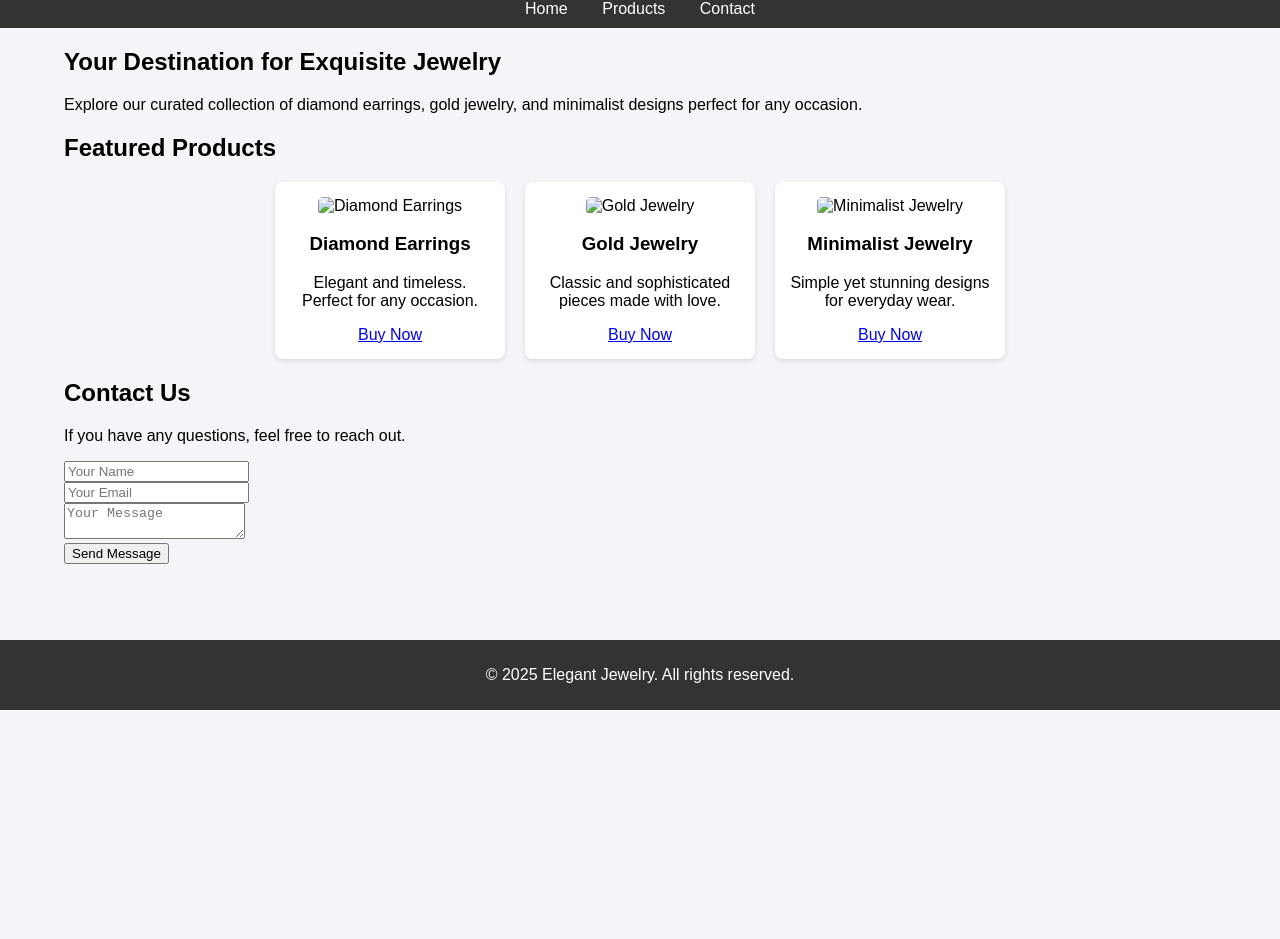
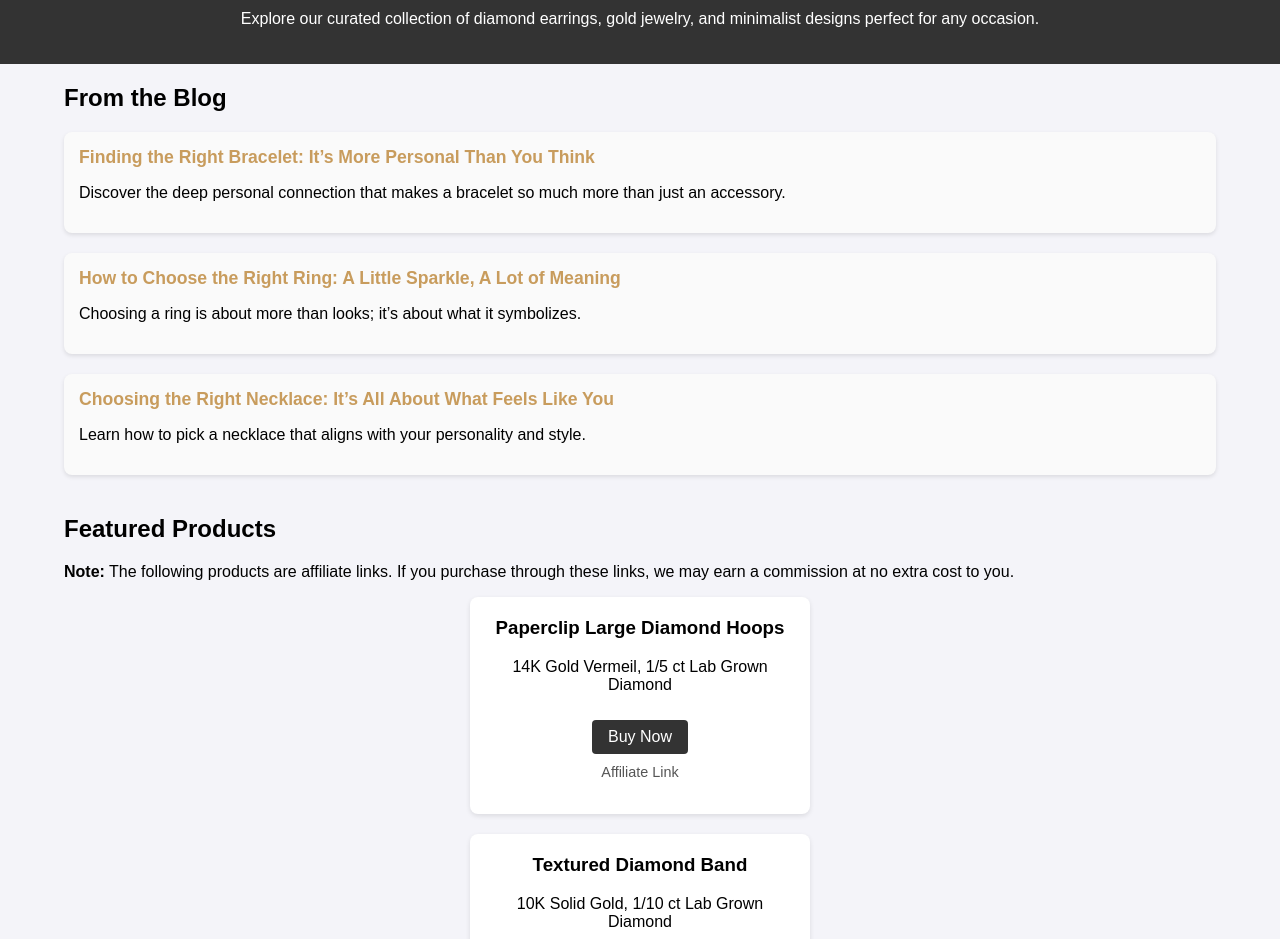
Before and after one commit to KZGems/KZGEMS.github.io, a plain HTML site: page index.html in a window 1280 px wide. Shown: the part 90-1029 px from the top of the page. Before the commit the page ends 800 px from the top, so only its background shows below. Drawn offline with Linux system fonts and the light colour scheme.

Commit message:
Add files via upload

```diff
--- a/index.html
+++ b/index.html
@@ -4,7 +4,7 @@
     <meta charset="UTF-8">
     <meta name="viewport" content="width=device-width, initial-scale=1.0">
     <meta name="description" content="Find Elegant Jewelry - Exclusive Diamond Earrings and Minimalist Designs">
-    <title>Your Jewelry Store</title>
+    <title>Elegant Jewelry</title>
     <style>
         body {
             font-family: Arial, sans-serif;
@@ -15,47 +15,77 @@
         header {
             background-color: #333;
             color: white;
-            padding: 10px 0;
+            padding: 20px 0;
             text-align: center;
-        }
-        nav a {
-            color: white;
-            margin: 0 15px;
-            text-decoration: none;
-        }
-        nav a:hover {
-            text-decoration: underline;
         }
         .container {
             width: 90%;
             margin: 20px auto;
         }
+        section {
+            margin-bottom: 40px;
+        }
         .product {
             display: flex;
-            flex-wrap: wrap;
+            flex-direction: column;
             gap: 20px;
-            justify-content: center;
+            align-items: center;
         }
         .product-card {
             background-color: white;
             box-shadow: 0 2px 5px rgba(0,0,0,0.1);
-            width: 200px;
-            padding: 15px;
+            width: 300px;
+            padding: 20px;
             text-align: center;
             border-radius: 8px;
         }
-        .product-card img {
-            width: 100%;
-            border-radius: 5px;
+        .product-card h3 {
+            margin-top: 0;
+        }
+        .product-card a {
+            display: inline-block;
+            margin-top: 10px;
+            padding: 8px 16px;
+            background-color: #333;
+            color: white;
+            text-decoration: none;
+            border-radius: 4px;
+        }
+        .product-card a:hover {
+            background-color: #555;
+        }
+        #blog ul {
+            list-style: none;
+            padding-left: 0;
+            margin: 0;
+        }
+        #blog li {
+            margin: 20px 0;
+            background-color: #fafafa;
+            padding: 15px;
+            border-radius: 8px;
+            box-shadow: 0 2px 4px rgba(0,0,0,0.1);
+        }
+        #blog a {
+            color: #c89c5d;
+            text-decoration: none;
+            font-weight: bold;
+            font-size: 1.1em;
+        }
+        #blog a:hover {
+            color: #333;
+            text-decoration: underline;
+        }
+        .affiliate-notice {
+            font-size: 0.9em;
+            color: #555;
+            margin-top: 10px;
         }
         footer {
             background-color: #333;
             color: white;
             text-align: center;
             padding: 10px 0;
-            position: fixed;
-            bottom: 0;
-            width: 100%;
         }
     </style>
 </head>
@@ -63,53 +93,64 @@
 
 <header>
     <h1>Welcome to Elegant Jewelry</h1>
-    <nav>
-        <a href="#home">Home</a>
-        <a href="#products">Products</a>
-        <a href="#contact">Contact</a>
-    </nav>
+    <p>Explore our curated collection of diamond earrings, gold jewelry, and minimalist designs perfect for any occasion.</p>
 </header>
 
 <div class="container">
-    <section id="home">
-        <h2>Your Destination for Exquisite Jewelry</h2>
-        <p>Explore our curated collection of diamond earrings, gold jewelry, and minimalist designs perfect for any occasion.</p>
+
+    <section id="blog">
+        <h2>From the Blog</h2>
+        <ul>
+            <li>
+                <a href="https://allhttpwwwjdoqocycomclick10133295415910081.wordpress.com/2025/04/09/finding-the-right-bracelet-its-more-personal-than-you-think/" target="_blank">
+                    Finding the Right Bracelet: It’s More Personal Than You Think
+                </a>
+                <p>Discover the deep personal connection that makes a bracelet so much more than just an accessory.</p>
+            </li>
+            <li>
+                <a href="https://allhttpwwwjdoqocycomclick10133295415910081.wordpress.com/2025/04/19/how-to-choose-the-right-ring-a-little-sparkle-a-lot-of-meaning/" target="_blank">
+                    How to Choose the Right Ring: A Little Sparkle, A Lot of Meaning
+                </a>
+                <p>Choosing a ring is about more than looks; it’s about what it symbolizes.</p>
+            </li>
+            <li>
+                <a href="https://allhttpwwwjdoqocycomclick10133295415910081.wordpress.com/2025/04/19/choosing-the-right-necklace-its-all-about-what-feels-like-you/" target="_blank">
+                    Choosing the Right Necklace: It’s All About What Feels Like You
+                </a>
+                <p>Learn how to pick a necklace that aligns with your personality and style.</p>
+            </li>
+        </ul>
     </section>
 
-    <section id="products">
+    <section>
         <h2>Featured Products</h2>
+        <p><strong>Note:</strong> The following products are affiliate links. If you purchase through these links, we may earn a commission at no extra cost to you.</p>
         <div class="product">
             <div class="product-card">
-                <img src="diamond-earrings.jpg" alt="Diamond Earrings">
-                <h3>Diamond Earrings</h3>
-                <p>Elegant and timeless. Perfect for any occasion.</p>
-                <a href="YOUR_AFFILIATE_LINK" target="_blank">Buy Now</a>
+                <h3>Paperclip Large Diamond Hoops</h3>
+                <p>14K Gold Vermeil, 1/5 ct Lab Grown Diamond</p>
+                <a href="https://www.kqzyfj.com/click-101332954-15910666" target="_blank">Buy Now</a>
+                <p class="affiliate-notice">Affiliate Link</p>
             </div>
             <div class="product-card">
-                <img src="gold-jewelry.jpg" alt="Gold Jewelry">
-                <h3>Gold Jewelry</h3>
-                <p>Classic and sophisticated pieces made with love.</p>
-                <a href="YOUR_AFFILIATE_LINK" target="_blank">Buy Now</a>
+                <h3>Textured Diamond Band</h3>
+                <p>10K Solid Gold, 1/10 ct Lab Grown Diamond</p>
+                <a href="https://www.jdoqocy.com/click-101332954-15910670" target="_blank">Buy Now</a>
+                <p class="affiliate-notice">Affiliate Link</p>
             </div>
             <div class="product-card">
-                <img src="minimalist-jewelry.jpg" alt="Minimalist Jewelry">
-                <h3>Minimalist Jewelry</h3>
-                <p>Simple yet stunning designs for everyday wear.</p>
-                <a href="YOUR_AFFILIATE_LINK" target="_blank">Buy Now</a>
+                <h3>Adjustable Bar Diamond Lariat Necklace</h3>
+                <p>14K Gold Vermeil, 1/10 ct Lab Grown Diamond</p>
+                <a href="https://www.dpbolvw.net/click-101332954-15910664" target="_blank">Buy Now</a>
+                <p class="affiliate-notice">Affiliate Link</p>
             </div>
         </div>
     </section>
 
-    <section id="contact">
-        <h2>Contact Us</h2>
-        <p>If you have any questions, feel free to reach out.</p>
-        <form action="submit_form.php" method="POST">
-            <input type="text" name="name" placeholder="Your Name" required><br>
-            <input type="email" name="email" placeholder="Your Email" required><br>
-            <textarea name="message" placeholder="Your Message" required></textarea><br>
-            <button type="submit">Send Message</button>
-        </form>
+    <section>
+        <p>For inquiries or assistance, feel free to contact us at <strong><a href="mailto:kzgemsofficial@gmail.com">kzgemsofficial@gmail.com</a></strong>.</p>
     </section>
+
 </div>
 
 <footer>
```
